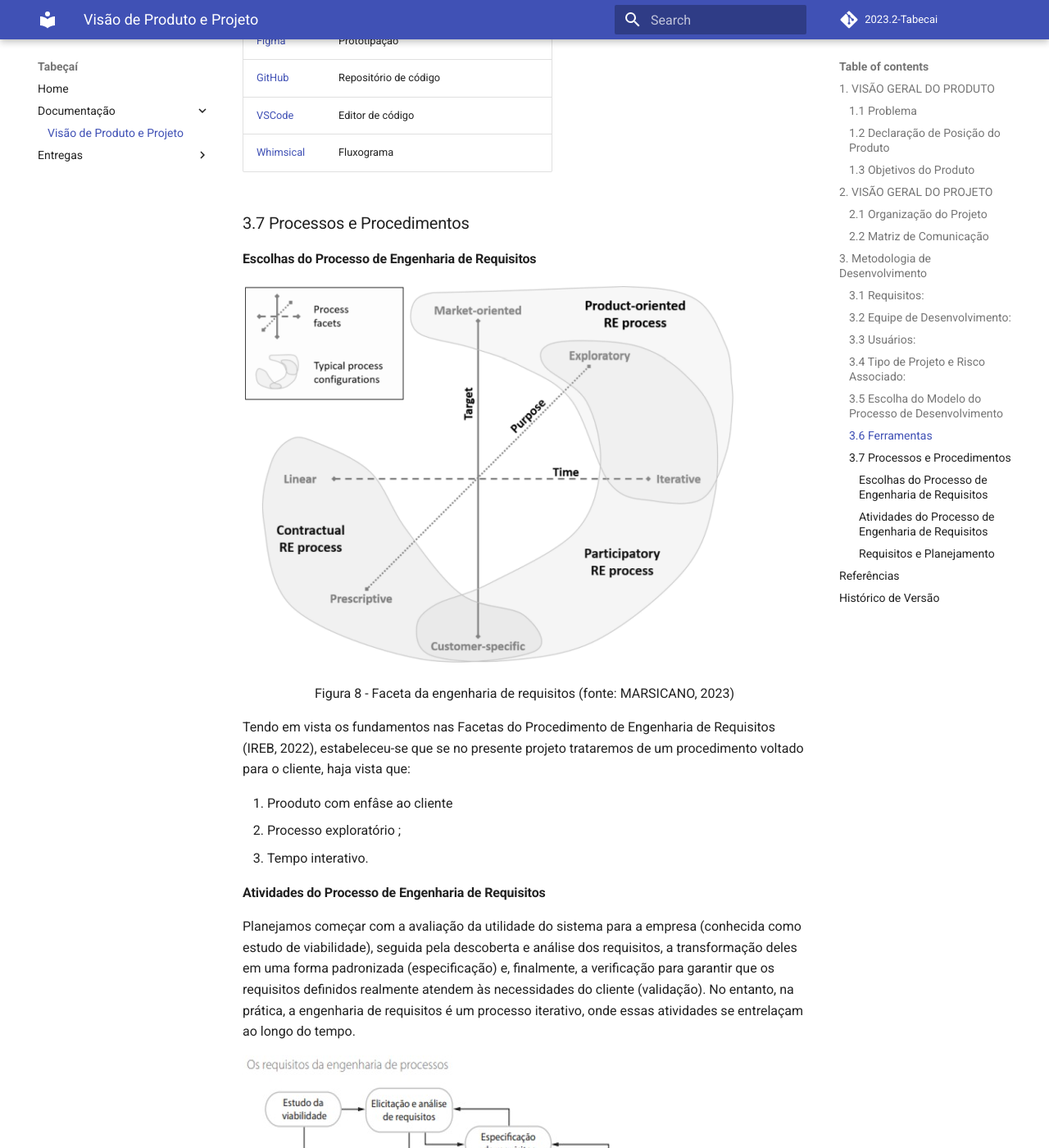
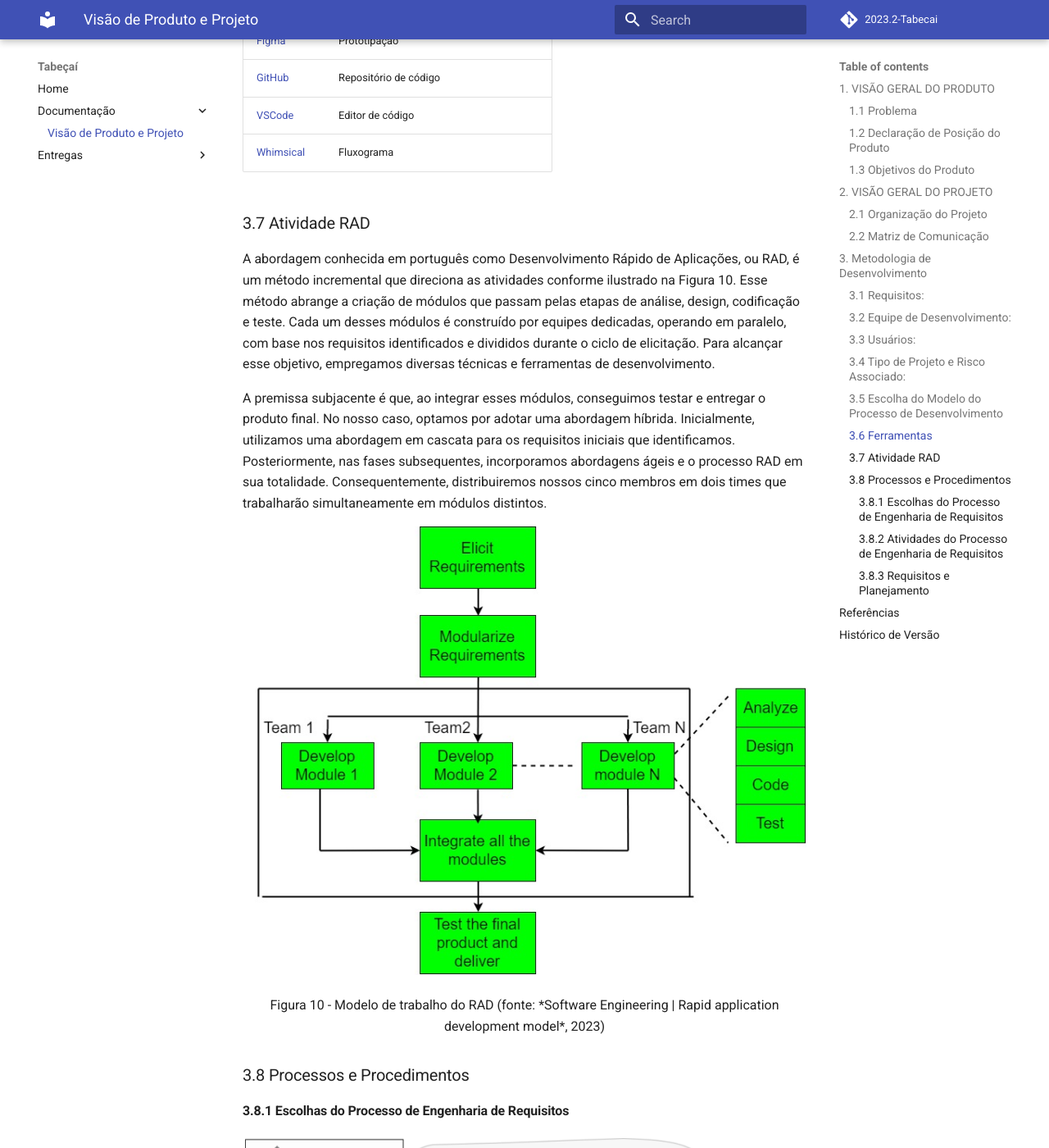
Before and after one commit to mdsreq-fga-unb/2023.2-Tabecai, an MkDocs documentation site: the page built from docs/visao-produto-projeto.md, in a window 1280 px wide and 1400 px high, scrolled down 7250 px. Shown: the whole window at 82% size. Built offline with MkDocs 1.6.1 and Material for MkDocs 9.7.7, drawn with Linux system fonts in a browser that asks for light colours; comment, search, counter and statistics services are not loaded; some of the changed text lies outside the part shown.

Commit message:
docs: Atividades RAD e incrementado entregas

```diff
--- a/docs/visao-produto-projeto.md
+++ b/docs/visao-produto-projeto.md
@@ -148,8 +148,22 @@ Abaixo irei citar algumas das ferramentas que nossa equipe irá utilizar para o
 | [VSCode](https://code.visualstudio.com/) | Editor de código                       |
 | [Whimsical](https://whimsical.com/)      | Fluxograma                             |
 
-### 3.7 Processos e Procedimentos
-####  Escolhas do Processo de Engenharia de Requisitos
+### 3.7 Atividade RAD
+
+A abordagem conhecida em português como Desenvolvimento Rápido de Aplicações, ou RAD, é um método incremental que direciona as atividades conforme ilustrado na Figura 10. Esse método abrange a criação de módulos que passam pelas etapas de análise, design, codificação e teste. Cada um desses módulos é construído por equipes dedicadas, operando em paralelo, com base nos requisitos identificados e divididos durante o ciclo de elicitação. Para alcançar esse objetivo, empregamos diversas técnicas e ferramentas de desenvolvimento.
+
+A premissa subjacente é que, ao integrar esses módulos, conseguimos testar e entregar o produto final. No nosso caso, optamos por adotar uma abordagem híbrida. Inicialmente, utilizamos uma abordagem em cascata para os requisitos iniciais que identificamos. Posteriormente, nas fases subsequentes, incorporamos abordagens ágeis e o processo RAD em sua totalidade. Consequentemente, distribuiremos nossos cinco membros em dois times que trabalharão simultaneamente em módulos distintos.
+
+![Alt text](assets/RAD-model.png)
+
+<center >
+
+Figura 10 - Modelo de trabalho do RAD (fonte: *Software Engineering | Rapid application development model*, 2023)
+
+</center >
+
+### 3.8 Processos e Procedimentos
+####  3.8.1 Escolhas do Processo de Engenharia de Requisitos
 ![Alt text](assets/er_facetas.png)
 <center>
 
@@ -163,7 +177,7 @@ Tendo em vista os fundamentos nas Facetas do Procedimento de Engenharia de Requi
 2. Processo exploratório ;
 3. Tempo interativo.
 
-####  Atividades do Processo de Engenharia de Requisitos
+####  3.8.2 Atividades do Processo de Engenharia de Requisitos
 Planejamos começar com a avaliação da utilidade do sistema para a empresa (conhecida como estudo de viabilidade), seguida pela descoberta e análise dos requisitos, a transformação deles em uma forma padronizada (especificação) e, finalmente, a verificação para garantir que os requisitos definidos realmente atendem às necessidades do cliente (validação). No entanto, na prática, a engenharia de requisitos é um processo iterativo, onde essas atividades se entrelaçam ao longo do tempo.
 
 ![Alt text](assets/requisitos_engenhariadeprocesso.jpeg)
@@ -174,7 +188,7 @@ Figura 9 - Atividades do Processo (Fonte da imagem: "T.I em foco: Engenharia de
 </center>
 
 
-#### Requisitos e Planejamento
+#### 3.8.3 Requisitos e Planejamento
 
 No processo de seleção de um ciclo de vida híbrido, foi fundamental identificar os processos específicos a serem utilizados em cada fase do projeto. Neste caso, consideramos a combinação de elementos do modelo em cascata com o modelo de desenvolvimento rápido (RAD) para maximizar a eficiência e a adaptabilidade.
 
```
Also changed, not shown: docs/assets/entrega_1.md (deleted, +0 -1 lines), docs/entrega_1.md (added, +14 -0 lines), docs/assets/RAD-model.png (added).
